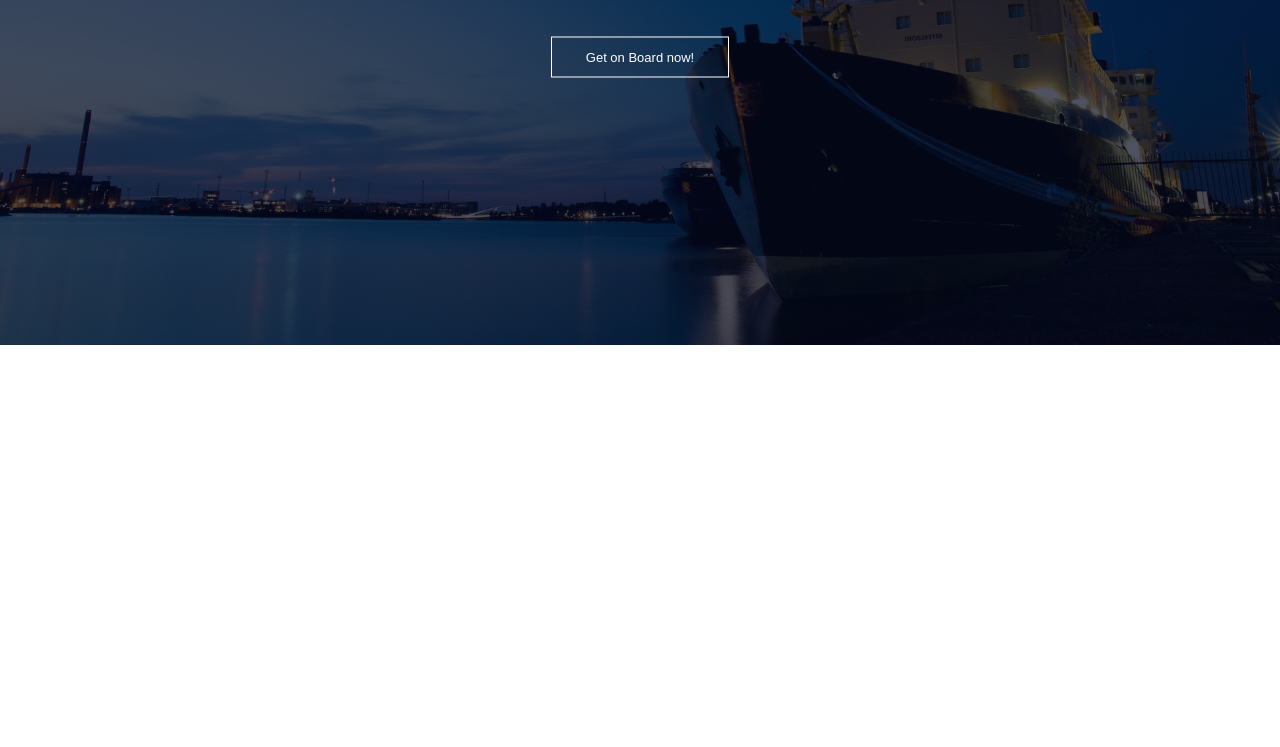
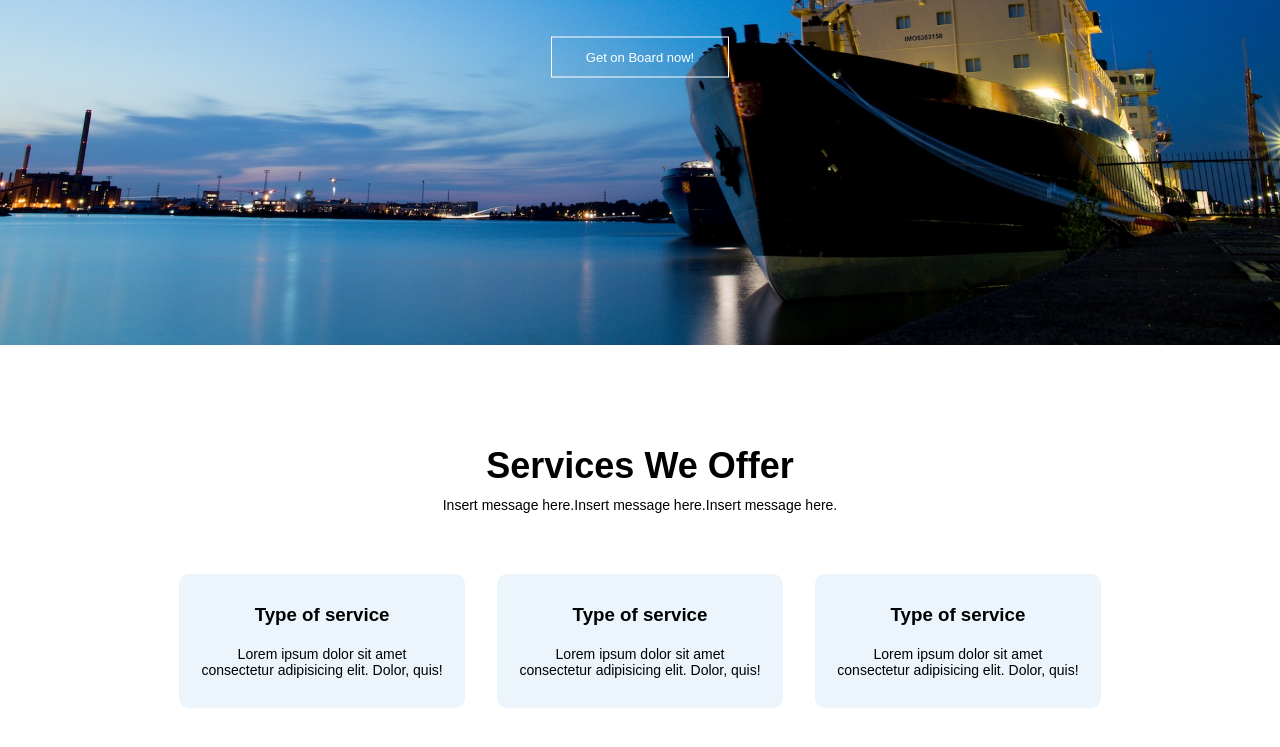
Before and after one commit to RenzKing/Practice, a plain HTML site: page index.html in a window 1280 px wide. Shown: the part 455-1202 px from the top of the page. Before the commit the page ends 800 px from the top, so only its background shows below. Drawn offline with Linux system fonts and the light colour scheme.

Commit message:
services

```diff
--- a/index.html
+++ b/index.html
@@ -36,6 +36,31 @@
     </div>
   </section>
 </header>
+
+<section class="services">
+  <h1>Services We Offer</h1>
+  <p>Insert message here.Insert message here.Insert message here.</p>
+
+  <div class="row">
+    <div class="services-col">
+      <h3>Type of service</h3>
+
+      <p>Lorem ipsum dolor sit amet consectetur adipisicing elit. Dolor, quis!</p>
+    </div>
+
+    <div class="services-col">
+      <h3>Type of service</h3>
+      <p>Lorem ipsum dolor sit amet consectetur adipisicing elit. Dolor, quis!</p>
+    </div>
+
+    <div class="services-col">
+      <h3>Type of service</h3>
+      <p>Lorem ipsum dolor sit amet consectetur adipisicing elit. Dolor, quis!</p>
+    </div>
+
+  </div>
+
+</section>
 <script src="script.js"></script>
   </body>
 </html>
--- a/styles.css
+++ b/styles.css
@@ -4,10 +4,11 @@
   font-family: 'Poppins', sans-serif;
 }
 
+
 .header{
   min-height: 100vh;
   width:100%;
-  background-image:linear-gradient(rgba(4,9,30,0.7),rgba(4,9,30,0.7)),url(./img/bg.jpg);
+  background-image:url(./img/bg.jpg);
   background-position:center;
   background-size: cover;
   position: relative;
@@ -57,6 +58,7 @@ nav img{
 .nav-links ul li:hover:after{
 width:100%;
 transition: 0.7s;
+
 }
 
 .text-box{
@@ -135,3 +137,58 @@ nav .fa{
 
     }
   }
+
+  /* Services */
+.services{
+width: 80%;
+margin:auto;
+text-align:center;
+padding-top:100px;
+
+
+}
+
+h1{
+  font-size: 36px;
+  font-weight: 600;
+
+}
+
+.services p{
+  font-size: 14px;
+  font-weight: 22px;
+  padding: 10px;
+
+}
+
+.row{
+
+  margin: 5%;
+  display:flex;
+  justify-content: space-between;
+}
+
+.services-col{
+flex-basis: 31%;
+background:rgb(235, 245, 251);
+border-radius: 10px;
+margin-bottom:5%;
+padding:20px 12px;
+box-sizing: border-box;
+transition: 0.5s;
+}
+
+h3{
+  text-align: center;
+  font-weight: 600;
+  margin:10px 0;
+}
+.services-col:hover{
+box-shadow: 0 0 20px 0px rgb(0, 76, 255);
+}
+
+@media(max-width: 700px){
+  .row {
+    flex-direction: column;
+  }
+}
```
